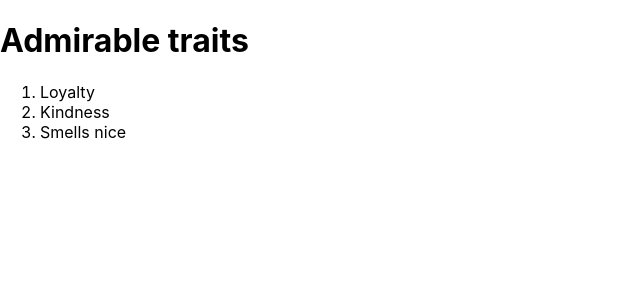
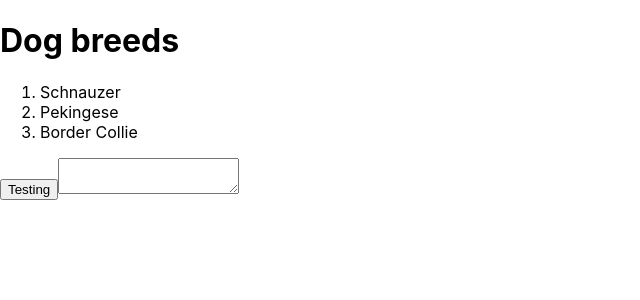
Before and after one commit to jamiekasulis/solo-ttrpg, a React (Create React App) app in the folder client/: page / in a window 1280 px wide. Shown: the top 300 px of the page, without its empty margins (0-640 px from the left). Built offline with nearby package versions, Linux system fonts and the light colour scheme.

Commit message:
Move Random, Table to client. No need to separate this into a server. Then, implement an unstyled but functioning Oraccle

```diff
--- a/client/src/index.tsx
+++ b/client/src/index.tsx
@@ -1,16 +1,15 @@
 import React from 'react';
 import ReactDOM from 'react-dom/client';
 import './index.css';
-import App from './SampleApp/App';
 import reportWebVitals from './reportWebVitals';
-import OracleTable from './oracle/OracleTable';
+import { Oracle } from './oracle/Oracle';
 
 const root = ReactDOM.createRoot(
   document.getElementById('root') as HTMLElement
 );
 root.render(
   <React.StrictMode>
-    <OracleTable title='Admirable traits' elements={['Loyalty', 'Kindness', 'Smells nice']} />
+    <Oracle title='Dog breeds' data={['Schnauzer', 'Pekingese', 'Border Collie']} />
   </React.StrictMode>
 );
 
--- a/client/src/oracle/Oracle.tsx
+++ b/client/src/oracle/Oracle.tsx
@@ -1,20 +1,40 @@
 /**
  * Oracle includes a Table, Roll button, and a text box to show the result.
  */
-import React, { FC } from 'react';
+import React, { FC, useState } from 'react';
+import { OracleTable } from './OracleTable';
+import { Random } from '../random/random';
 
 interface OracleProps {
-
+    data: Array<string>, // list of data to render in table
+    title: string,
 }
 
-const Oracle: FC<OracleProps> = ({
+export const Oracle: FC<OracleProps> = ({
+    data,
+    title,
+}) => {
+    const [rollResult, setRollResult] = useState<string>('');
 
-}) => {
+    const rollAndShowResult = () => {
+        const result = getRandomResult(data);
+        setRollResult(result);
+    }
+
     return (
-        <>
+        <div id='root_container'>
+            <OracleTable title={title} elements={data} />
+            <div id='action_container'>
+                <button onClick={() => rollAndShowResult()}>Testing</button>
+                <textarea value={rollResult} />
+            </div>
+        </div>
+    );
+}
 
-        </>
-    )
+const getRandomResult = (data: Array<string>): string => {
+    const randomIndex =  Random.getRandomInt(data.length);
+    return `${randomIndex}. ${data[randomIndex - 1]}`;
 }
 
 export default Oracle;
--- a/client/src/oracle/OracleTable.tsx
+++ b/client/src/oracle/OracleTable.tsx
@@ -5,7 +5,7 @@ interface OracleTableProps {
     elements: Array<string>;
 }
 
-const OracleTable: FC<OracleTableProps> = ({
+export const OracleTable: FC<OracleTableProps> = ({
     title,
     elements,
 }) => {
--- /dev/null
+++ b/client/src/random/random.ts
@@ -0,0 +1,32 @@
+
+/**
+ * Randomization functionality
+ */
+export class Random {
+
+    /**
+     * @param start
+     * @param endInclusive
+     * @returns A random integer in the range [start, endInclusive]
+     */
+    static getInt = (start: number, endInclusive: number): number => {
+        if (start == endInclusive) {
+            console.debug('Random.getInt was provided the same start and end value');
+            return start;
+        }
+        if (start > endInclusive) {
+            throw new Error('Random.getInt was provided with a start value greater than the end value');
+        }
+        return this.getRandomInt(endInclusive) + start
+    }
+
+    /**
+     * Returns a random int between [1, max)
+     * @param max Exclusive
+     */
+    static getRandomInt = (max: number): number => {
+        return Math.floor(Math.random() * max) + 1;
+    }
+}
+
+export default Random;
```
Also changed, not shown: client/src/table/table.ts (added, +25 -0 lines), 1 other file (tests, documents, lock files or other folders).
